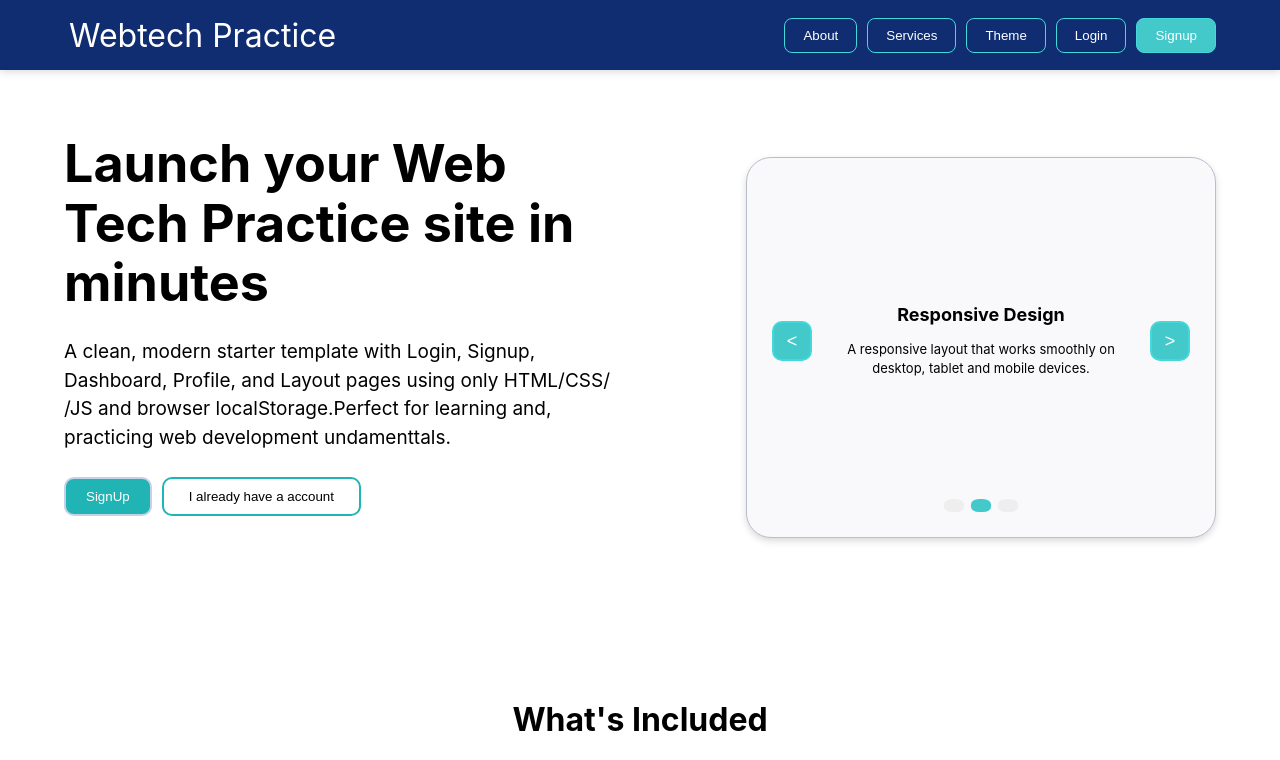
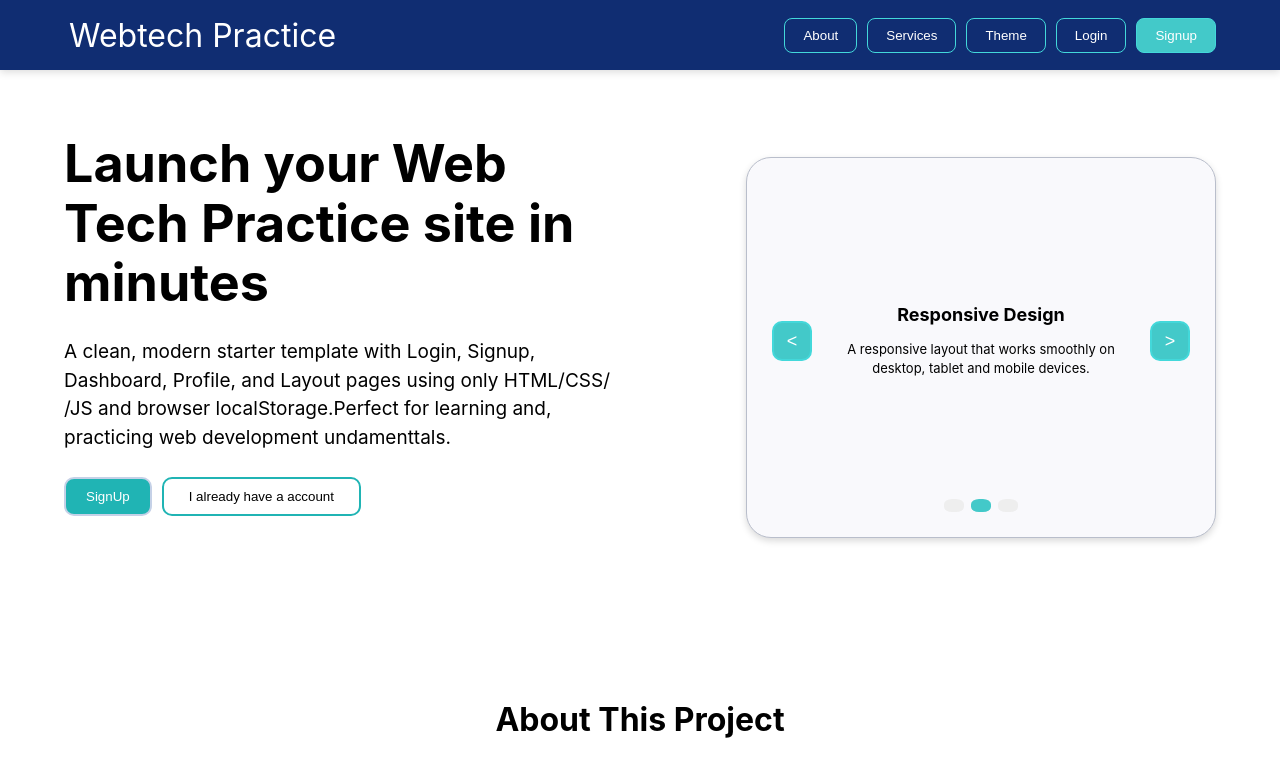
Before and after one commit to ankit12123/React-Project1, a React (Create React App) app: page / in a window 1280 px wide. Shown: the top 760 px of the page. Built offline with nearby package versions, Linux system fonts and the light colour scheme.

Commit message:
solve and update landng page conflicts

```diff
--- a/src/pages/LandingPage.jsx
+++ b/src/pages/LandingPage.jsx
@@ -14,8 +14,8 @@ function LandingPage() {
 
             <Navbar />
             <TextSection />
-            <Outlet/>
-            {/* <About /> */}
+
+            <About />
             <Services />
             <Footer />
 
```
